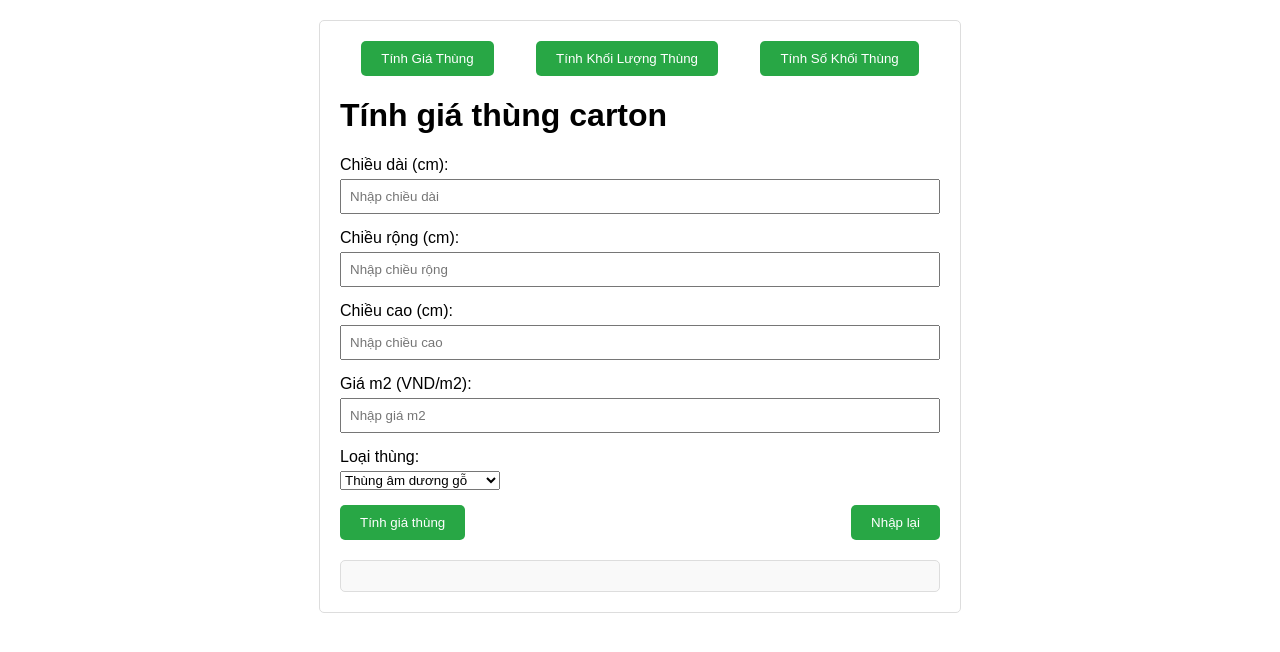
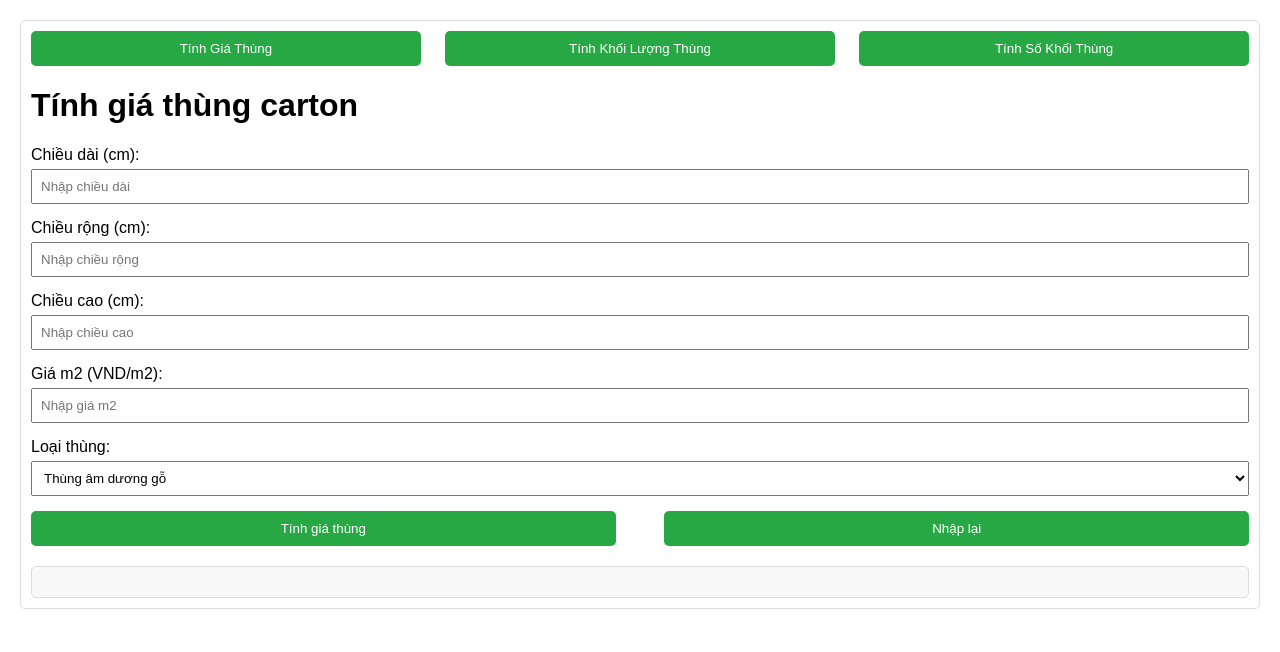
Before and after one commit to Duong203/new1, a plain HTML site: page index.html in a window 1280 px wide. Drawn offline with Linux system fonts and the light colour scheme.

Commit message:
Update index.html

```diff
--- a/index.html
+++ b/index.html
@@ -8,13 +8,16 @@
         body {
     font-family: Arial, sans-serif;
     margin: 20px;
+    padding: 0;
+    max-width: 100%;
 }
 .container {
-            max-width: 600px;
+    max-width: 100%;
     margin: 0 auto;
-            padding: 20px;
+    padding: 10px;
     border: 1px solid #ddd;
     border-radius: 5px;
+    box-sizing: border-box;
 }
 .input-group {
     margin-bottom: 15px;
@@ -23,18 +26,19 @@
     display: block;
     margin-bottom: 5px;
 }
-        input[type="number"] {
+input[type="number"], select {
     width: 100%;
     padding: 8px;
     box-sizing: border-box;
 }
 button {
-            padding: 10px 20px;
+    padding: 10px;
     background-color: #28a745;
     color: white;
     border: none;
     border-radius: 5px;
     cursor: pointer;
+    width: 48%;
 }
 button:hover {
     background-color: #218838;
@@ -48,23 +52,36 @@
 }
 .menu {
     display: flex;
-            justify-content: space-around;
+    justify-content: space-between;
     margin-bottom: 20px;
+    gap: 2%;
 }
 .menu button {
-            padding: 10px 20px;
+    padding: 10px;
     border: none;
     background-color: #28a745;
     color: white;
     border-radius: 5px;
     cursor: pointer;
+    flex: 1;
 }
 .menu button:hover {
     background-color: #218838;
 }
 a {
-            color: rgb(255, 255, 255);
+    color: white;
     text-decoration: none;
+    display: block;
+    text-align: center;
+}
+@media (max-width: 600px) {
+    .menu {
+        flex-direction: column;
+        gap: 10px;
+    }
+    button {
+        width: 100%;
+    }
 }
     </style>
 </head>
```
Lines whose indentation alone changed are shown as unchanged.
